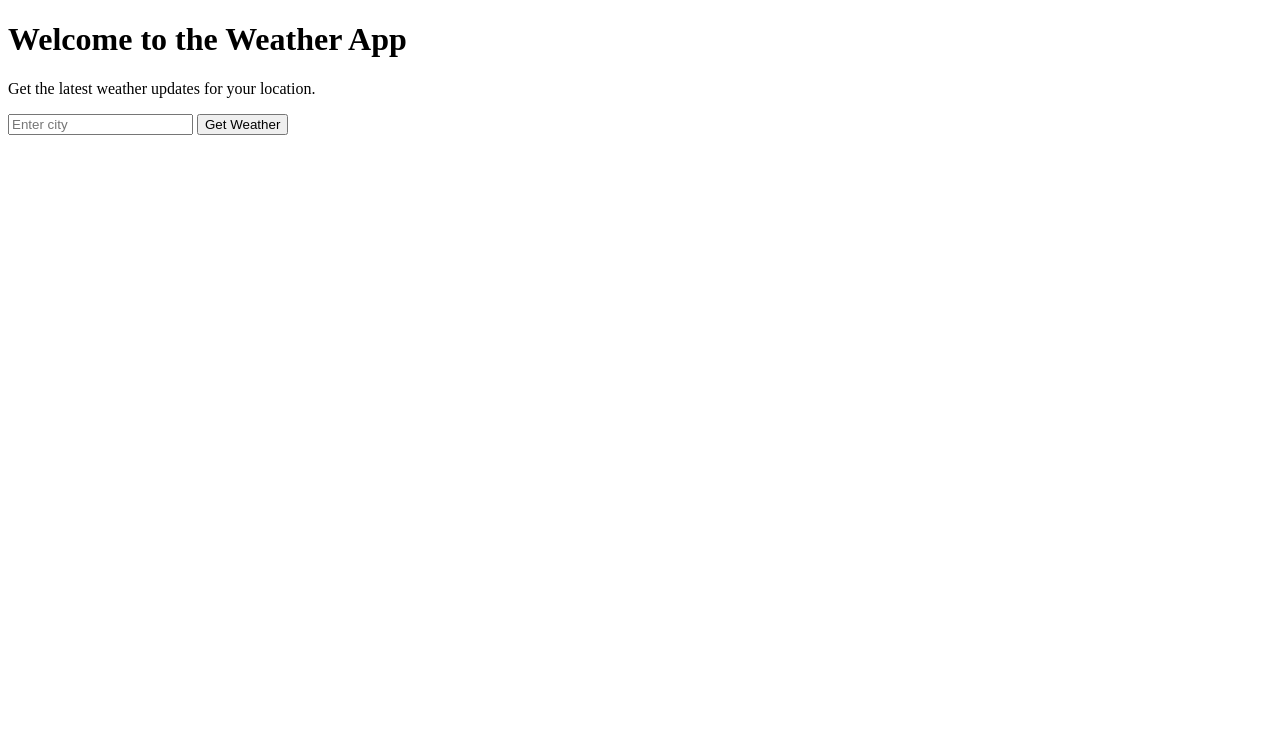
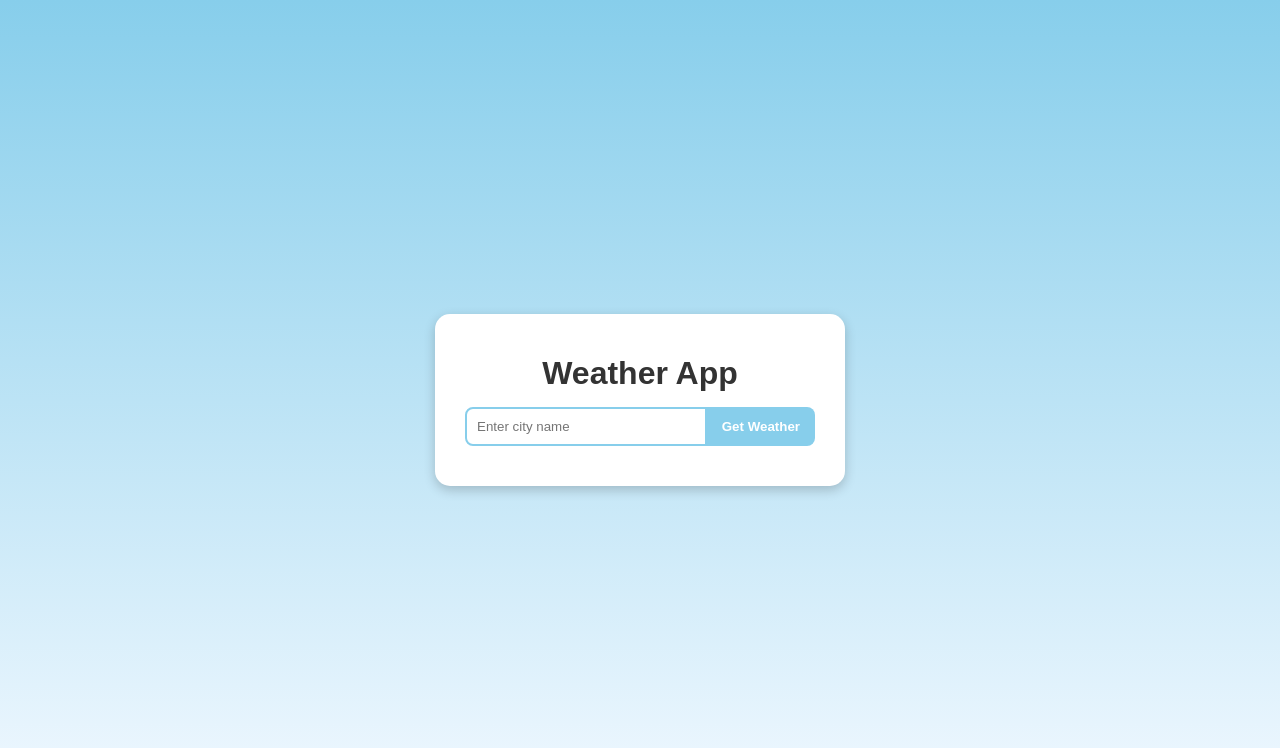
Before and after one commit to majid-tech/weatherApp, a plain HTML site: page index.html in a window 1280 px wide. Drawn offline with Linux system fonts and the light colour scheme.

Commit message:
styled my page

```diff
--- a/app.js
+++ b/app.js
@@ -5,18 +5,19 @@ let result = document.getElementById('result');
 searchbtn.addEventListener("click", async () => {
     try {
         let city = document.getElementById('city').value;  // no #
-        let response = await fetch(`https://weather.visualcrossing.com/VisualCrossingWebServices/rest/services/timeline/${city}?unitGroup=us&key=RCVDQQK6PKXL2S6J6DUYRHXZ9&contentType=json`);
+        let response = await fetch(`https://weather.visualcrossing.com/VisualCrossingWebServices/rest/services/timeline/${city}?unitGroup=metric&key=RCVDQQK6PKXL2S6J6DUYRHXZ9&contentType=json`);
         let data = await response.json();
         // display the data
         result.innerHTML = `
             <h2>${data.resolvedAddress}</h2>
-            <p>Current Temperature: ${data.currentConditions.temp}°F</p>
+            <p>Current Temperature: ${data.currentConditions.temp}°C</p>
             <p>Weather: ${data.currentConditions.conditions}</p>
             <p>Humidity: ${data.currentConditions.humidity}%</p>
-            <p>Wind Speed: ${data.currentConditions.windspeed} mph</p>
+            <p>Wind Speed: ${data.currentConditions.windspeed} km/h</p>
             <p>Timezone: ${data.timezone}</p>
         `;
     }
+
     catch (error) {
         console.error("Error:", error);
     }
--- a/index.html
+++ b/index.html
@@ -8,12 +8,14 @@
     <script src="app.js" defer></script>
 </head>
 <body>
-    <h1>Welcome to the Weather App</h1>
-    <p>Get the latest weather updates for your location.</p>
-    <input id="city" placeholder="Enter city" />
+    <div class="weather-app">
+  <h1>Weather App</h1>
+  <div class="search-box">
+    <input id="city" type="text" placeholder="Enter city name">
     <button id="search">Get Weather</button>
-    <div id="result"></div>
-
+  </div>
+  <div id="result"></div>
+</div>
 
 
     <!-- <input type="text" id="search">
--- a/style.css
+++ b/style.css
@@ -0,0 +1,64 @@
+body {
+  font-family: Arial, sans-serif;
+  background: linear-gradient(to bottom, #87ceeb, #f0f8ff);
+  height: 100vh;
+  display: flex;
+  justify-content: center;
+  align-items: center;
+  margin: 0;
+}
+
+.weather-app {
+  background: white;
+  padding: 20px 30px;
+  border-radius: 15px;
+  box-shadow: 0px 4px 12px rgba(0,0,0,0.2);
+  text-align: center;
+  width: 350px;
+}
+
+.weather-app h1 {
+  margin-bottom: 15px;
+  color: #333;
+}
+
+.search-box {
+  display: flex;
+  justify-content: center;
+  margin-bottom: 20px;
+}
+
+.search-box input {
+  flex: 1;
+  padding: 10px;
+  border: 2px solid #87ceeb;
+  border-radius: 8px 0 0 8px;
+  outline: none;
+}
+
+.search-box button {
+  padding: 10px 15px;
+  border: none;
+  background: #87ceeb;
+  color: white;
+  font-weight: bold;
+  border-radius: 0 8px 8px 0;
+  cursor: pointer;
+  transition: background 0.3s;
+}
+
+.search-box button:hover {
+  background: #4682b4;
+}
+
+#result h2 {
+  margin: 10px 0;
+  color: #444;
+}
+
+#result p {
+  margin: 5px 0;
+  color: #555;
+  font-size: 14px;
+  line-height: 24px;
+}
```
